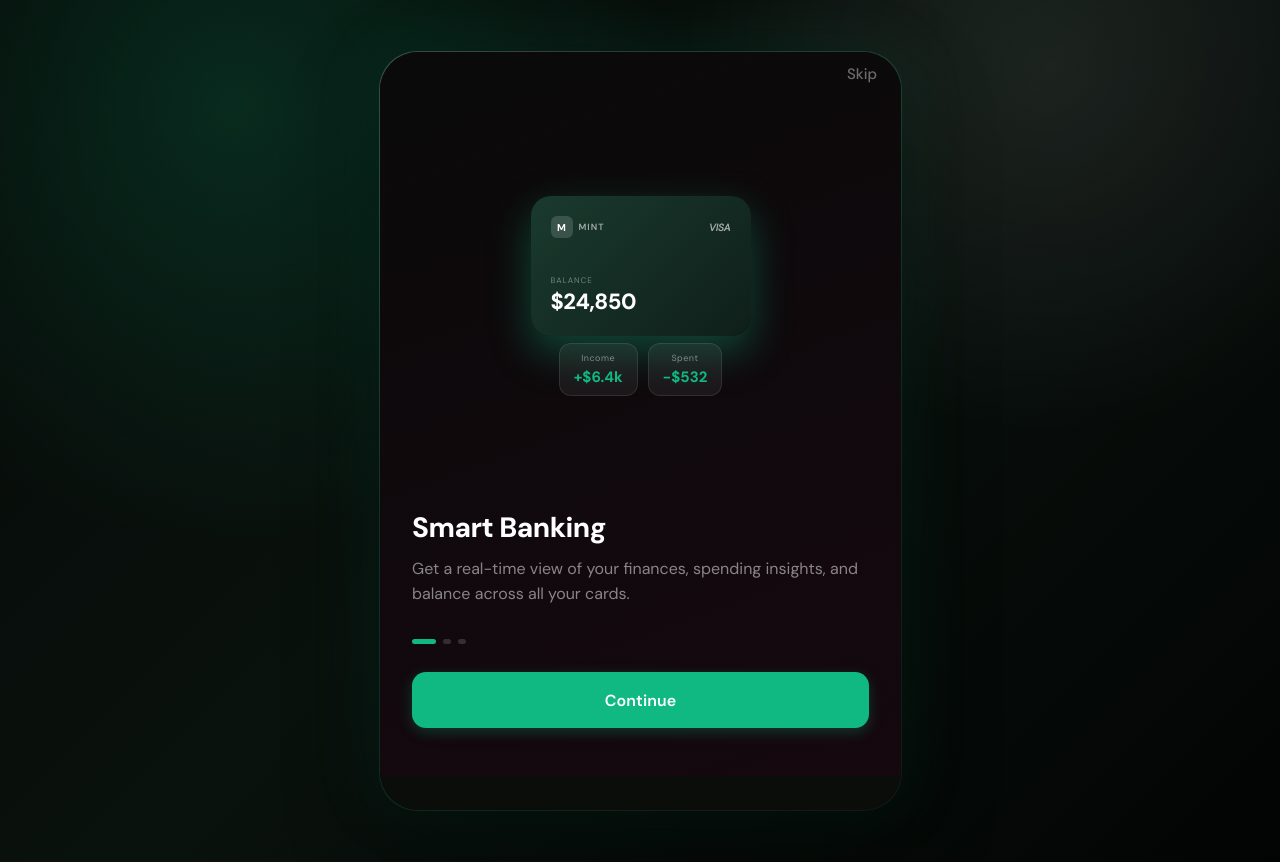
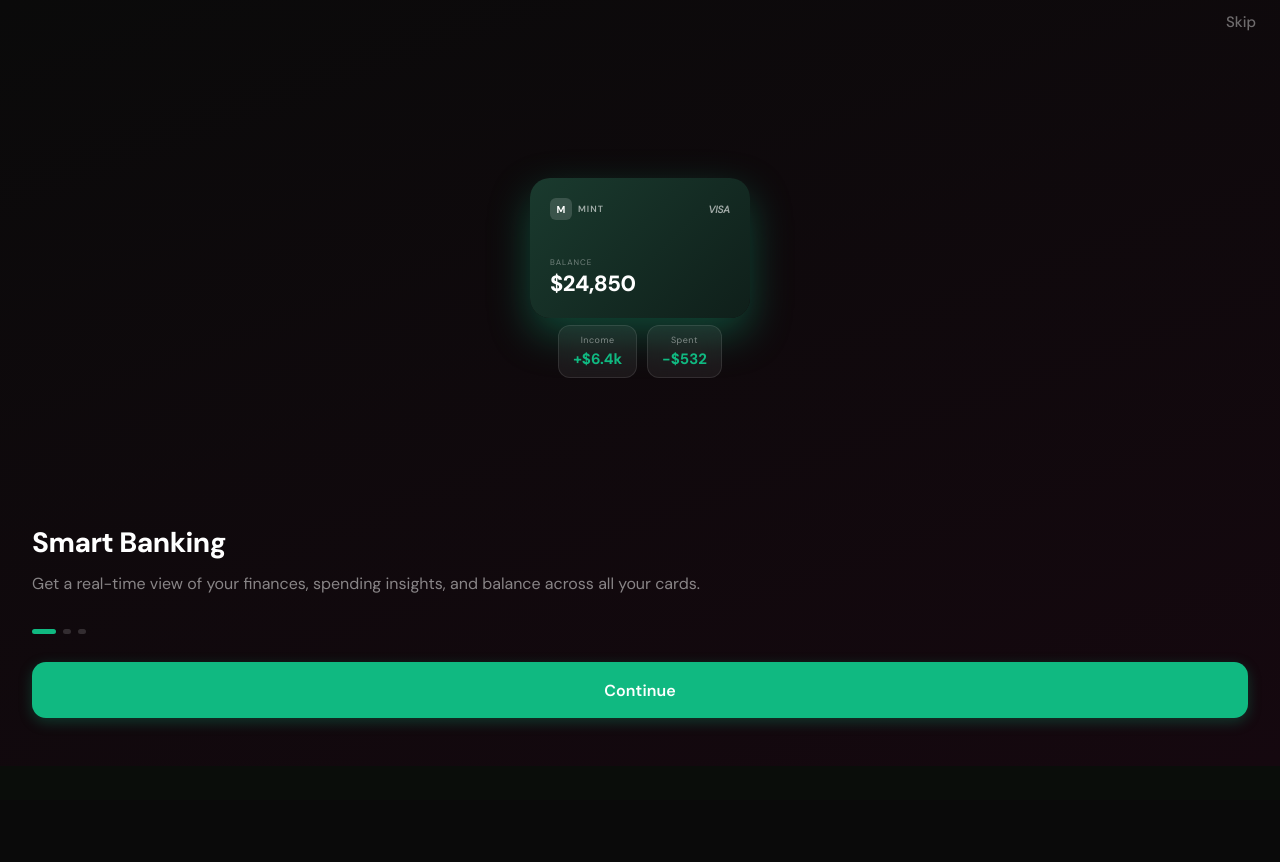
Before and after one commit to bombaystudiosx-dev/mint-capital, a React (Vite) app: page / in a window 1280 px wide. After the commit the page ends 800 px from the top, so only its background shows below. Built offline with nearby package versions, Linux system fonts and the light colour scheme.

Commit message:
fix: Remove frame wrapper - true full-screen display

```diff
--- a/src/App.tsx
+++ b/src/App.tsx
@@ -127,46 +127,7 @@ export default function App() {
   const Screen = SCREENS[screen] || HomeScreen;
 
   return (
-    <main
-      style={{
-        minHeight: '100vh',
-        width: '100%',
-        display: 'flex',
-        alignItems: 'center',
-        justifyContent: 'center',
-        padding: 'clamp(18px, 4vw, 56px)',
-        background:
-          'radial-gradient(circle at 18% 12%, rgba(16,185,129,0.18), transparent 34%), radial-gradient(circle at 82% 8%, rgba(255,255,255,0.08), transparent 28%), linear-gradient(135deg, #050806 0%, #0A120E 46%, #020403 100%)',
-        overflow: 'hidden',
-      }}
-    >
-      <section
-        aria-label="Mint Capital app preview"
-        style={{
-          width: 'min(92vw, 523px)',
-          height: 'min(88vh, 874px)',
-          minHeight: 'min(760px, calc(100vh - 36px))',
-          maxHeight: 874,
-          borderRadius: 'clamp(24px, 4vw, 38px)',
-          padding: 1,
-          background: 'linear-gradient(145deg, rgba(255,255,255,0.20), rgba(16,185,129,0.20) 42%, rgba(255,255,255,0.06))',
-          boxShadow: '0 34px 90px rgba(0,0,0,0.42), 0 0 70px rgba(16,185,129,0.12)',
-          overflow: 'hidden',
-        }}
-      >
-        <div
-          style={{
-            height: '100%',
-            width: '100%',
-            display: 'flex',
-            flexDirection: 'column',
-            background: bg,
-            borderRadius: 'inherit',
-            overflow: 'hidden',
-            backdropFilter: 'blur(22px) saturate(160%)',
-            WebkitBackdropFilter: 'blur(22px) saturate(160%)',
-          }}
-        >
+    <div style={{ height: '100vh', width: '100%', display: 'flex', flexDirection: 'column', background: bg, overflow: 'hidden' }}>
       <div style={{ flex: 1, overflowY: 'auto', overflowX: 'hidden', position: 'relative', WebkitOverflowScrolling: 'touch', minHeight: 0 }}>
         <AnimWrapper direction={dir} animKey={animKey}>
           <Screen navigate={navigate} goBack={goBack} {...params} />
@@ -174,7 +135,5 @@ export default function App() {
       </div>
       {showNav ? <BottomNav active={screen} navigate={navigate} /> : <div style={{ height: 34, background: bg, flexShrink: 0 }} />}
     </div>
-      </section>
-    </main>
   );
 }
```
Lines whose indentation alone changed are shown as unchanged.
